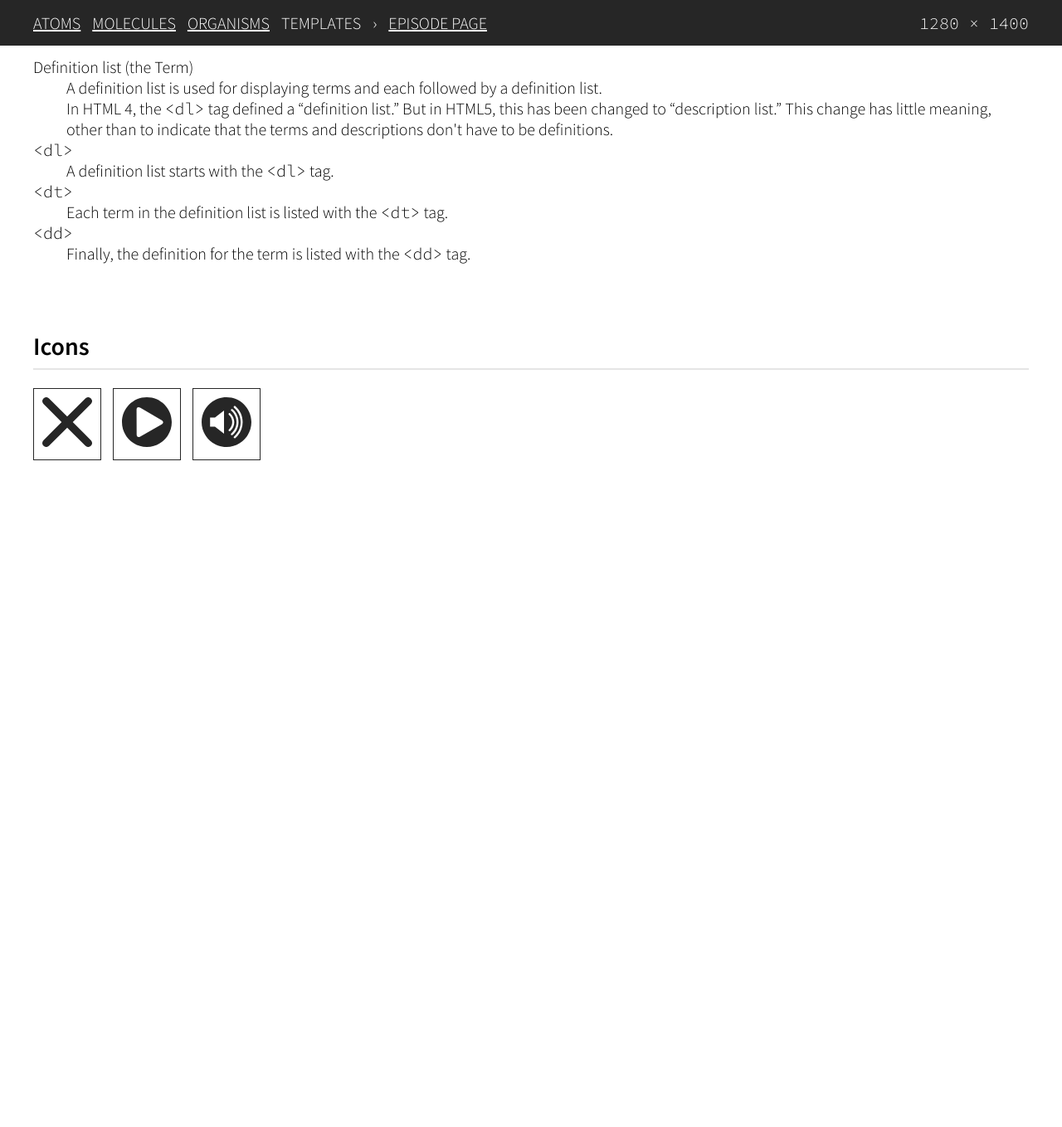
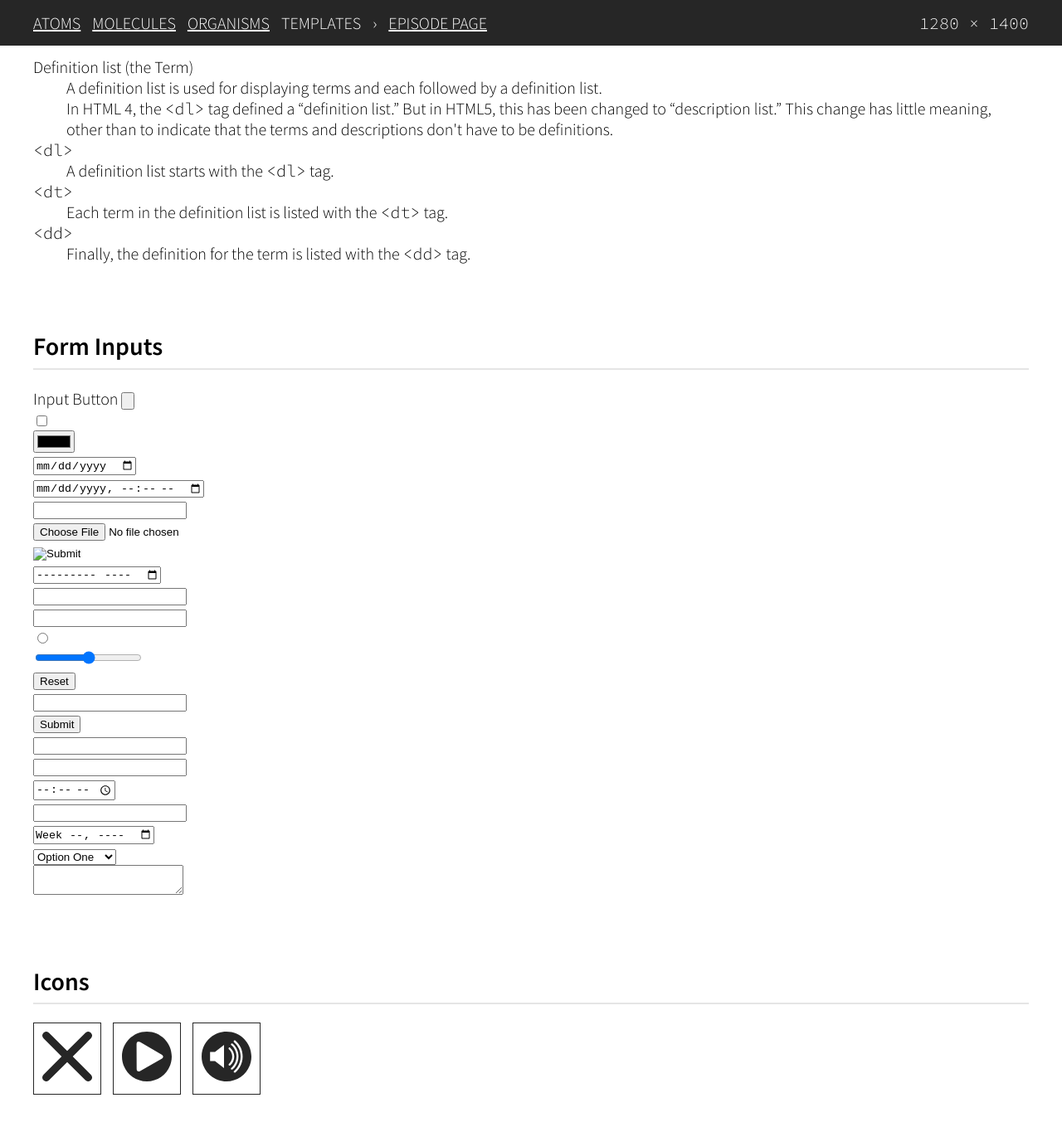
Before and after one commit to garyrozanc/boilerplate-atomic-jekyll, a Jekyll site: the page built from atomic/index.html, in a window 1280 px wide and 1400 px high, scrolled down 4049 px. Shown: the top 1359 px of the window at 83% size. Built offline with Jekyll 4.4.1, drawn with Linux system fonts in a browser that asks for light colours; some web fonts are replaced; before the commit the page ends 4684 px from its top, so only the background shows below that.

Commit message:
Adding Forms

```diff
--- a/_layouts/atomic.html
+++ b/_layouts/atomic.html
@@ -54,10 +54,10 @@
 				<hr>
 				<ul class="fonts">
 					<li>Body Font Regular: Freight Sans Pro</li>
-					<li style="font-style: italic;">Body Font Italic: Freight Sans Pro</li>
-					<li style="font-weight: 500;">Body Font Bold: Freight Sans Pro</li>
-					<li class="intro" style="font-weight: 400;">Intro Font: Vista Slab Italic</li>
-					<li class="headline" style="">Headline Font: Vista Slab Italic</li>
+					<li class="fonts-italic">Body Font Italic: Freight Sans Pro</li>
+					<li class="fonts-bold">Body Font Bold: Freight Sans Pro</li>
+					<li class="fonts-intro">Intro Font: Vista Slab Italic</li>
+					<li class="fonts-headline">Headline Font: Vista Slab Italic</li>
 				</ul>
 			</section>
 
@@ -174,7 +174,56 @@
 				</ul>
 			</section>
 
-			<section class="atoms-fonts">
+			<section class="atoms-form-inputs">
+				<h2 class="atoms-sub-heading">Form Inputs</h2>
+				<hr>
+				<ul class="form-inputs">
+					<li>
+						<label>Input Button</label>
+						<input type="button">
+					</li>
+					<li>
+						<input type="checkbox">
+					</li>
+					<li>
+						<input type="color">
+					</li>
+					<li>
+						<input type="date">
+					</li>
+					<li>
+						<input type="datetime-local">
+					</li>
+					<li><input type="email"></li>
+					<li><input type="file"></li>
+					<li><input type="hidden"></li>
+					<li><input type="image"></li>
+					<li><input type="month"></li>
+					<li><input type="number"></li>
+					<li><input type="password"></li>
+					<li><input type="radio"></li>
+					<li><input type="range"></li>
+					<li><input type="reset"></li>
+					<li><input type="search"></li>
+					<li><input type="submit"></li>
+					<li><input type="tel"></li>
+					<li><input type="text"></li>
+					<li><input type="time"></li>
+					<li><input type="url"></li>
+					<li><input type="week"></li>
+					<li>
+						<select>
+							<option value="Option One">Option One</option>
+							<option value="Option Two">Option Two</option>
+							<option value="Option Three">Option Three</option>
+							<option value="Option Four">Option Four</option>
+						</select>
+					</li>
+					<li><textarea></textarea></li>
+				</ul>
+			</section>
+
+			<section class="atoms-icons">
 				<h2 class="atoms-sub-heading">Icons</h2>
 				<hr>
 				<ul class="icons">
--- a/_scss/main.css
+++ b/_scss/main.css
@@ -5,6 +5,7 @@
  * 1. Correct the line height in all browsers.
  * 2. Prevent adjustments of font size after orientation changes in iOS.
  */
+@import url("https://use.typekit.net/ueu3gzi.css");
 html {
   line-height: 1.15;
   /* 1 */
--- a/atomic/css/main.css
+++ b/atomic/css/main.css
@@ -1,5 +1,5 @@
+@import url("https://use.typekit.net/ueu3gzi.css");
 @import url("https://fonts.googleapis.com/css2?family=Source+Code+Pro:wght@300&family=Source+Sans+Pro:wght@300;600&display=swap");
-@import url("https://use.typekit.net/ueu3gzi.css");
 @keyframes announcement {
   0% {
     background-position: 10% 0%; }
@@ -87,7 +87,8 @@ code {
 .atomic .in-line,
 .atomic .headlines-with-copy,
 .atomic .lists,
-.atomic .icons {
+.atomic .icons,
+.atomic .form-inputs {
   list-style-type: none;
   padding: 0; }
 
@@ -119,11 +120,15 @@ code {
   font-weight: 300;
   font-style: normal;
   line-height: 1.5; }
-  .atomic .fonts .headline {
+  .atomic .fonts .fonts-italic {
+    font-style: italic; }
+  .atomic .fonts .fonts-bold {
+    font-weight: 500; }
+  .atomic .fonts .fonts-headline {
     font-family: vista-slab, serif;
     font-weight: 700;
     font-style: italic; }
-  .atomic .fonts .intro {
+  .atomic .fonts .fonts-intro {
     font-family: vista-slab, serif;
     font-weight: 400;
     font-style: italic; }
```
Also changed, not shown: _scss/_atoms.scss (+9 -3 lines), atomic/css/_layout.scss (+10 -11 lines).
